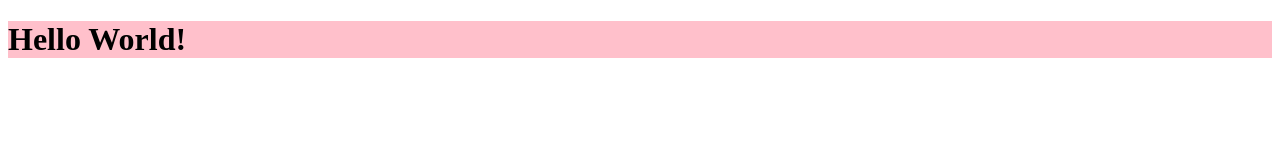
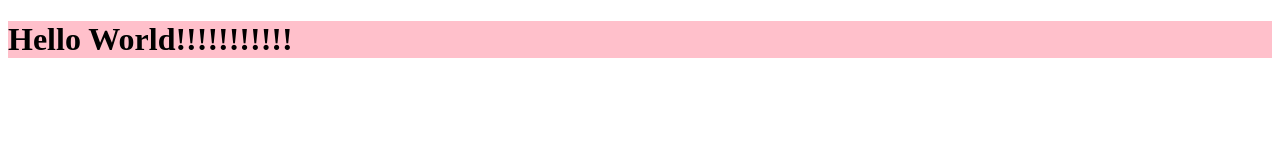
Before and after one commit to arafkarim/rumdo.github.io, a plain HTML site: page index.html in a window 1280 px wide. Drawn offline with Linux system fonts and the light colour scheme.

Commit message:
Update index.html

```diff
--- a/index.html
+++ b/index.html
@@ -8,6 +8,6 @@
     <link rel="stylesheet" href="style.css">
 </head>
 <body>
-    <h1>Hello World!</h1>
+    <h1>Hello World!!!!!!!!!!!</h1>
 </body>
 </html>
```
